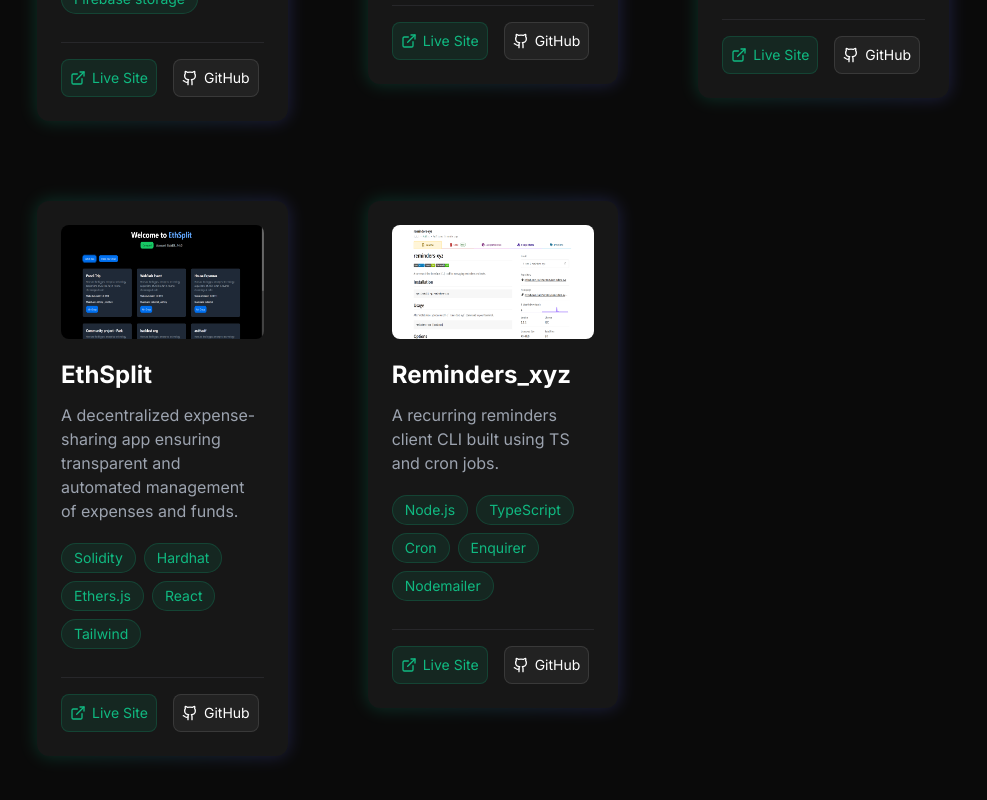
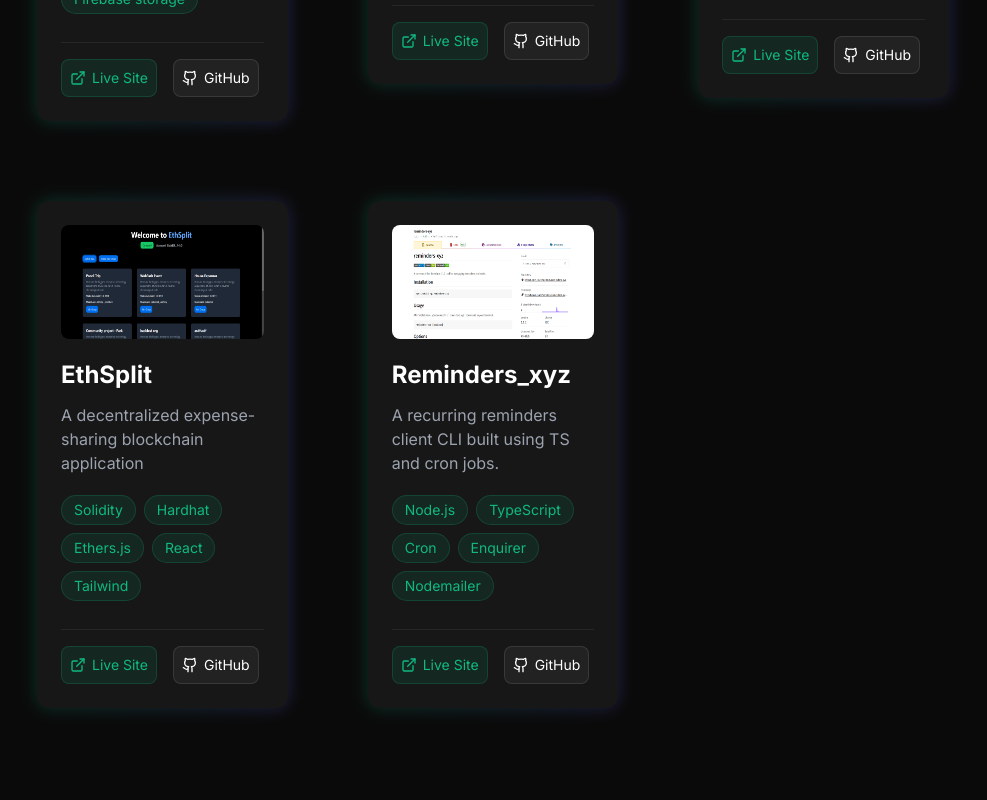
Before and after one commit to abhiraj2404/abhi_portfolio, a Next.js app: page /projects in a window 1280 px wide. Shown: the part 2689-3489 px from the top of the page, without its empty margins (147-1134 px from the left). Built offline with nearby package versions, Linux system fonts and the light colour scheme.

Commit message:
fix: ethsplit description

```diff
--- a/app/projects/page.tsx
+++ b/app/projects/page.tsx
@@ -87,8 +87,7 @@ const minorProjects = [
   },
   {
     title: "EthSplit",
-    description:
-      "A decentralized expense-sharing app ensuring transparent and automated management of expenses and funds.",
+    description: "A decentralized expense-sharing blockchain application",
     image: "/projectImages/ethsplit.png",
     techStack: ["Solidity", "Hardhat", "Ethers.js", "React", "Tailwind"],
     deployedUrl: "#",
```
